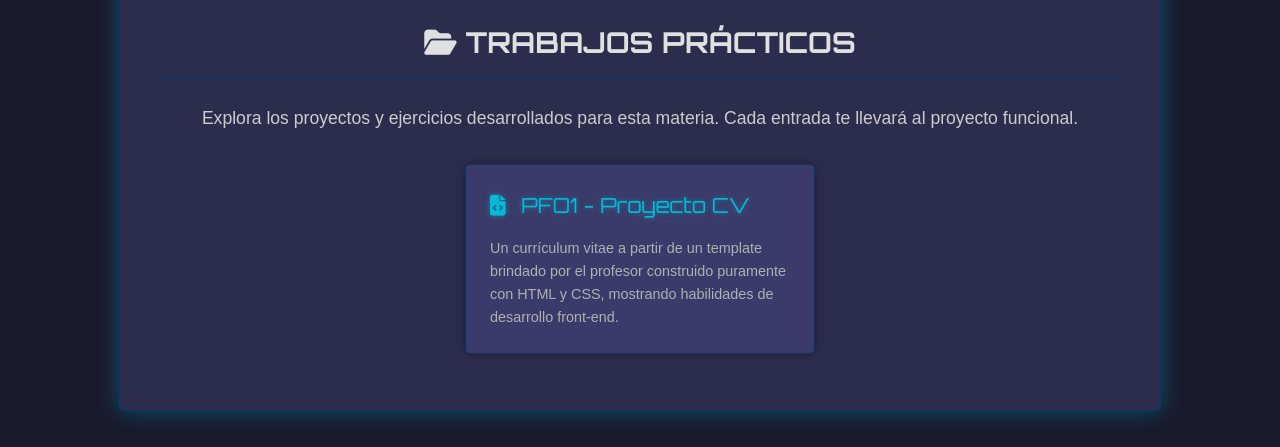
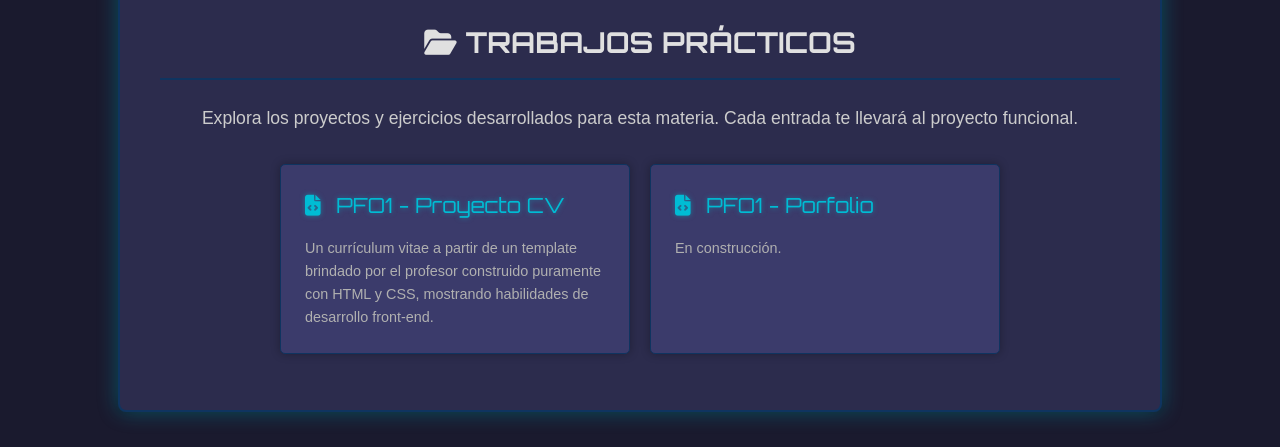
Before and after one commit to mateteCode/DSWF_2B_2C25, a plain HTML site: page index.html in a window 1280 px wide. Shown: the part 353-800 px from the top of the page. Drawn offline with Linux system fonts and the light colour scheme.

Commit message:
add portfolio

```diff
--- a/index.html
+++ b/index.html
@@ -130,6 +130,7 @@
       }
     </style>
   </head>
+
   <body>
     <div class="container">
       <header>
@@ -139,11 +140,14 @@
       <main>
         <h2><i class="fas fa-folder-open"></i> Trabajos Prácticos</h2>
         <p>Explora los proyectos y ejercicios desarrollados para esta materia. Cada entrada te llevará al proyecto funcional.</p>
-
         <ul class="project-list">
           <li class="project-item">
             <a href="PFO1/index.html"><i class="fas fa-file-code icon"></i> PFO1 - Proyecto CV</a>
             <p>Un currículum vitae a partir de un template brindado por el profesor construido puramente con HTML y CSS, mostrando habilidades de desarrollo front-end.</p>
+          </li>
+          <li class="project-item">
+            <a href="PFO2/index.html"><i class="fas fa-file-code icon"></i> PFO1 - Porfolio</a>
+            <p>En construcción.</p>
           </li>
         </ul>
       </main>
```
Also changed, not shown: PFO2/index.html (added, +11 -0 lines). Lines whose indentation alone changed are shown as unchanged.
